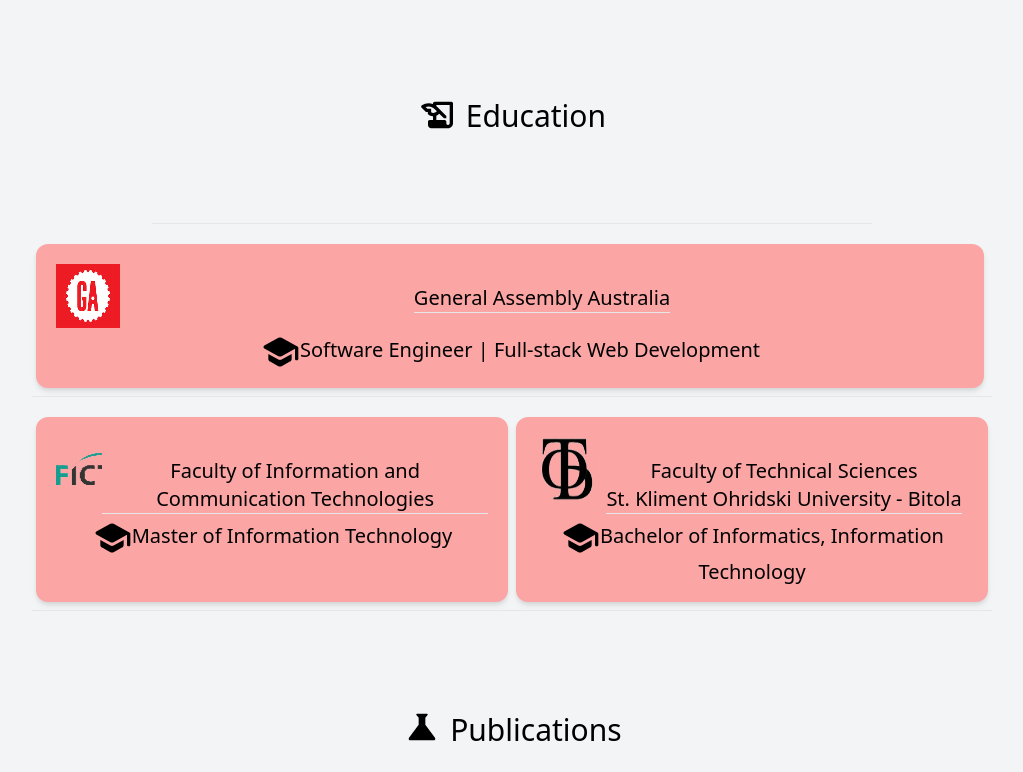
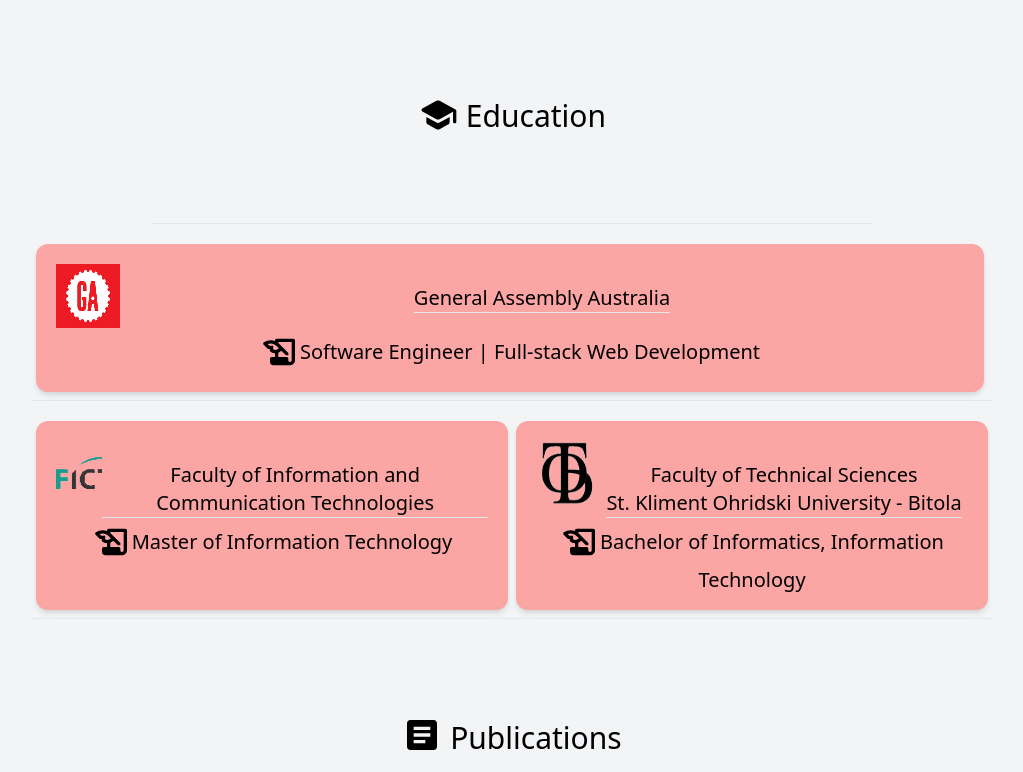
Before and after one commit to ivanveselinov/Portfolio, a React (Create React App) app: page / in a window 1280 px wide. Shown: the part 4368-5140 px from the top of the page, without its empty margins (128-1151 px from the left). Built offline with nearby package versions, Linux system fonts and the light colour scheme.

Commit message:
polishing

```diff
--- a/src/components/education/ContainerEdu.js
+++ b/src/components/education/ContainerEdu.js
@@ -1,8 +1,8 @@
 import React from 'react'
 import SchoolRoundedIcon from '@mui/icons-material/SchoolRounded';
 import HistoryEduRoundedIcon from '@mui/icons-material/HistoryEduRounded';
-import ScienceIcon from '@mui/icons-material/Science';
 import FindInPageIcon from '@mui/icons-material/FindInPage';
+import ArticleIcon from '@mui/icons-material/Article';
 
 function ContainerEdu() {
 
@@ -13,7 +13,8 @@
   const Logo="lg: w-16 h-16"
   const Title="lg:text-xl m-auto mt-5 border-b text-center sm: text-xs"
   const Paragraph="lg:text-xl text-center sm: text-sm"
-
+  const iconsTop = "mb-2"
+  const iconsPub = "mb-1"
     return (
         <div className=" bg-gray-100 pt-4">
         <div className="w-3/4 m-auto">
@@ -21,7 +22,8 @@
 
             {/* General Assembly */}
             <div className={Main}>  {/* MAIN CLASS */}
-            <p className="p-20 w-3/4 m-auto border-b text-3xl"><HistoryEduRoundedIcon sx ={{ fontSize: 40 }} className='mb-2'/>&nbsp;Education</p>
+            {/* HistoryEduRoundedIcon */}
+            <p className="p-20 w-3/4 m-auto border-b text-3xl"><SchoolRoundedIcon sx ={{ fontSize: 40 }} className={iconsTop}/>&nbsp;Education</p>
             </div>
 
             <div className={FirstContainer}>
@@ -35,7 +37,7 @@
 
                    </div>
 
-                   <p className={Paragraph}><SchoolRoundedIcon sx ={{ fontSize: 40 }}/>Software Engineer | Full-stack Web Development </p>
+                   <p className={Paragraph}><HistoryEduRoundedIcon sx ={{ fontSize: 40 }} className={iconsPub}/>Software Engineer | Full-stack Web Development </p>
                    <p></p>
                 </div>
 
@@ -55,7 +57,7 @@
                      </p>
                    </div>
 
-                   <p className={Paragraph}><SchoolRoundedIcon sx ={{ fontSize: 40 }}/>Master of Information Technology</p>
+                   <p className={Paragraph}><HistoryEduRoundedIcon sx ={{ fontSize: 40 }} className={iconsPub}/>Master of Information Technology</p>
                    <br></br>
                 </div>
 
@@ -70,7 +72,7 @@
                      </p>
 
                    </div>
-                   <p className={Paragraph}><SchoolRoundedIcon sx ={{ fontSize: 40 }}/>Bachelor of Informatics, Information Technology </p>
+                   <p className={Paragraph}><HistoryEduRoundedIcon sx ={{ fontSize: 40 }} className={iconsPub}/>Bachelor of Informatics, Information Technology </p>
                    <p></p>
 
                 </div>
@@ -80,7 +82,7 @@
                   {/* PUBLICATIONS !! */}
 
                 <div id="publication" className={`${Main} pt-4`}>  {/* MAIN CLASS */}
-            <p className=" p-20 w-3/4 m-auto border-b text-3xl"><ScienceIcon sx ={{ fontSize: 40 }} className='mb-3'/>&nbsp;Publications</p> {/* PUBLICATIONS  */}
+            <p className=" p-20 w-3/4 m-auto border-b text-3xl"><ArticleIcon sx ={{ fontSize: 40 }} className='mb-3'/>&nbsp;Publications</p> {/* PUBLICATIONS  */}
             </div>
 
             <div className={FirstContainer}>
@@ -93,7 +95,7 @@
                      </p>
                    </div>
 
-                   <p className={Paragraph}><FindInPageIcon sx ={{ fontSize: 40 }}/>International Conference on Advanced Technologies, Computer Engineering and Science (ICATCES 2019) Alanya, Turkey · Apr 26, 2019</p>
+                   <p className={Paragraph}><FindInPageIcon sx ={{ fontSize: 40 }}  className={iconsPub}/>International Conference on Advanced Technologies, Computer Engineering and Science (ICATCES 2019) Alanya, Turkey · Apr 26, 2019</p>
                    <div className="flex justify-between mt-4 ">
                    <p className="text-center text-xl p-2 ">Page: 212   </p>
                    <a href="https://muh.karabuk.edu.tr/bilgisayar/icatces/proceeding_book_2019.pdf" className="text-center text-xl ">More..</a>
@@ -111,10 +113,10 @@
                      </p>
                    </div>
 
-                   <p className={Paragraph}><FindInPageIcon sx ={{ fontSize: 40 }}/>International Conference on Applied Internet and Information Technologies, 2018 · Oct 5, 2018</p>
+                   <p className={Paragraph}><FindInPageIcon sx ={{ fontSize: 40 }} className={iconsPub}/>International Conference on Applied Internet and Information Technologies, 2018 · Oct 5, 2018</p>
                             <br></br>
                    <div className="flex justify-between p-2 ">
-                   <p className="text-center text-xl ">Page: 135  </p>
+                   <p className="text-center text-xl ">Page: 135</p>
                    <a href="https://aiitconference.org/2018/files/Proceedings_AIIT2018.pdf" className="text-center text-xl ">More..</a>
                    </div>
 
```
